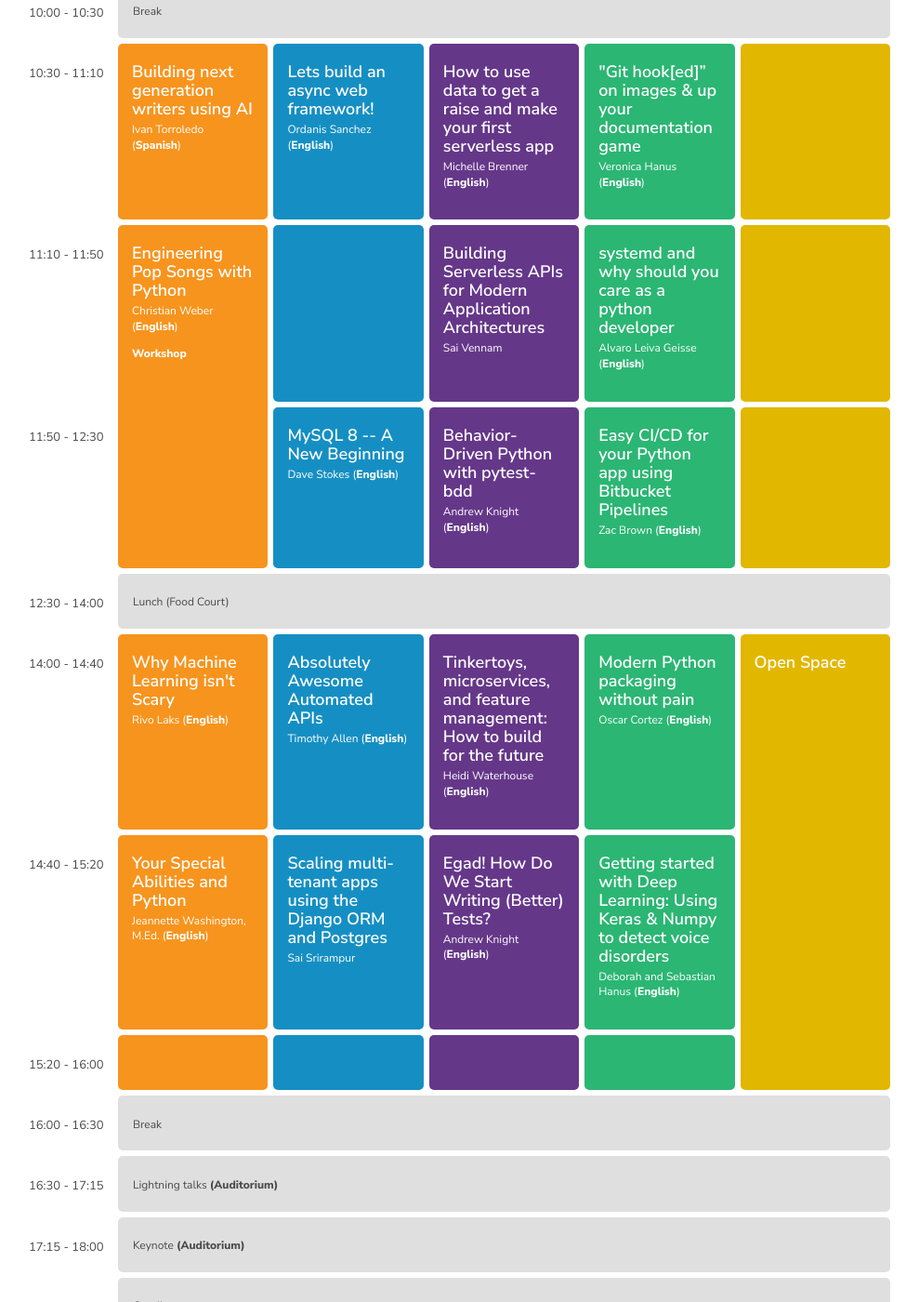
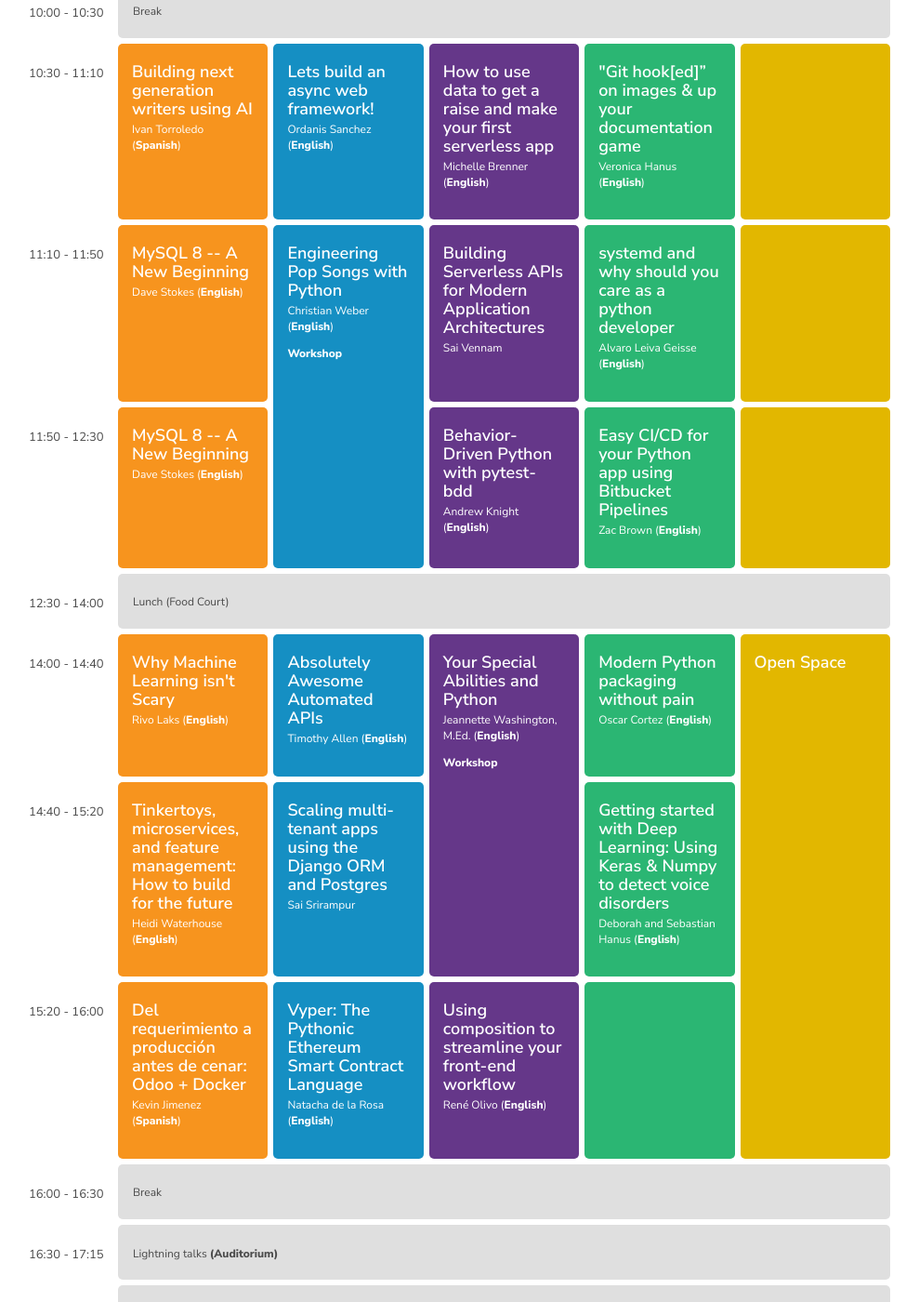
Before and after one commit to pycaribbean/pycaribbean.github.io, a Jekyll site: the page built from schedule.html, in a window 1280 px wide and 1400 px high, scrolled down 2710 px. Shown: the whole window at 93% size, without its empty margins (144-1133 px from the left). Built offline with Jekyll 4.4.1, drawn with Linux system fonts in a browser that asks for light colours; nearby versions of some CDN libraries; library files that are not in the unit come from our copies; some of the changed text lies outside the part shown.

Commit message:
Reorder schedule and add missing talks

```diff
--- a/schedule.html
+++ b/schedule.html
@@ -118,14 +118,14 @@
 
             <!-- ////////////// Start Row //////////// -->
             <div class="time">11:10 - 11:50</div>
-            <div class="lecture orange double-rows">
+            <div class="lecture orange">
+                <h4><a href="/talk/odoo-iot/" style="color:inherit;">Odoo IoT</a></h4>
+                <p><a href="/speaker/eneldo-serrata/" style="color:inherit;">Eneldo Serrata</a> (<b>Spanish</b>)</p>
+            </div>
+            <div class="lecture blue double-rows">
                 <h4><a href="/talk/a-hands-on-introduction-to-natural-language-processing-in-python/" style="color:inherit;">A hands-on introduction to Natural Language Processing in Python</a></h4>
                 <p><a href="/speaker/grishma-jena/" style="color:inherit;">Grishma Jena</a> (<b>English</b>)</p>
                 <p><b>Workshop</b></p>
-            </div>
-            <div class="lecture blue">
-                <h4><a href="/talk/multiple-inheritance-and-mixins/" style="color:inherit;">Multiple Inheritance and Mixins</a></h4>
-                <p><a href="/speaker/dane-hillard/" style="color:inherit;">Dane Hillard</a> (<b>English</b>)</p>
             </div>
             <div class="lecture purple">
                 <h4><a href="/talk/mental-health-and-tech-shops/" style="color:inherit;">Mental Health and Tech Shops</a></h4>
@@ -133,24 +133,25 @@
 
             </div>
             <div class="lecture green ">
-                <h4><a href="/talk/odoo-iot/" style="color:inherit;">Odoo IoT</a></h4>
-                <p><a href="/speaker/eneldo-serrata/" style="color:inherit;">Eneldo Serrata</a> (<b>Spanish</b>)</p>
+                <h4><a href="/talk/multiple-inheritance-and-mixins/" style="color:inherit;">Multiple Inheritance and Mixins</a></h4>
+                <p><a href="/speaker/dane-hillard/" style="color:inherit;">Dane Hillard</a> (<b>English</b>)</p>
+
             </div>
             <div class="lecture yellow">
 
             </div>
             <div class="time">11:50 - 12:30</div>
-            <div class="lecture blue">
-                <h4><a href="/talk/why-you-should-care-about-types:-python-typing-in-the-facebook-backend/" style="color:inherit;">Why you should care about types: Python Typing in the Facebook Backend</a></h4>
-                <p><a href="/speaker/luka-sterbic/" style="color:inherit;">Luka Sterbic</a> (<b>English</b>)</p>
+            <div class="lecture orange">
+                <h4><a href="/talk/pydtn-:-a-framework-to-build-dtn-apps-using-python/" style="color:inherit;">PyDTN: A framework to build DTN apps using Python</a></h4>
+                <p><a href="/speaker/matheus-monte/" style="color:inherit;">Matheus Monte</a> (<b>English</b>)</p>
             </div>
             <div class="lecture purple">
                 <h4><a href="/talk/essential-communication-skills-for-business/" style="color:inherit;">Essential Communication Skills for Business</a></h4>
                 <p><a href="/speaker/elise-micheals/" style="color:inherit;">Elise Micheals</a></p>
             </div>
             <div class="lecture green">
-                <h4><a href="/talk/pydtn-:-a-framework-to-build-dtn-apps-using-python/" style="color:inherit;">PyDTN: A framework to build DTN apps using Python</a></h4>
-                <p><a href="/speaker/matheus-monte/" style="color:inherit;">Matheus Monte</a> (<b>English</b>)</p>
+                <h4><a href="/talk/why-you-should-care-about-types:-python-typing-in-the-facebook-backend/" style="color:inherit;">Why you should care about types: Python Typing in the Facebook Backend</a></h4>
+                <p><a href="/speaker/luka-sterbic/" style="color:inherit;">Luka Sterbic</a> (<b>English</b>)</p>
             </div>
             <div class="lecture yellow">
 
@@ -196,7 +197,8 @@
                 <p><a href="/speaker/david-tavarez/" style="color:inherit;">David Tavárez</a> (<b>English</b>)</p>
             </div>
             <div class="lecture purple">
-
+                <h4><a href="/talk/egad-how-do-we-start-writing-better-tests/" style="color:inherit;">Egad! How Do We Start Writing (Better) Tests?</a></h4>
+                <p><a href="/speaker/andrew-knight/" style="color:inherit;">Andrew Knight</a> (<b>English</b>)</p>
             </div>
             <div class="lecture green">
                 <h4><a href="/talk/every-scar-a-story:-the-links-between-development-practice-source-control-testing-and-deployment/" style="color:inherit;">Every Scar A Story: The links between development practice, source control, testing, and deployment</a></h4>
@@ -317,14 +319,14 @@
 
             <!-- ////////////// Start Row ////////////// -->
             <div class="time">11:10 - 11:50</div>
-            <div class="lecture orange double-rows">
+            <div class="lecture orange">
+                <h4><a href="/talk/mysql-8----a-new-beginning/" style="color:inherit;">MySQL 8 -- A New Beginning</a></h4>
+                <p><a href="/speaker/dave-stokes/" style="color:inherit;">Dave Stokes</a> (<b>English</b>)</p>
+            </div>
+            <div class="lecture blue double-rows">
                 <h4><a href="/talk/engineering-pop-songs-with-python/" style="color:inherit;">Engineering Pop Songs with Python</a></h4>
                 <p><a href="/speaker/christian-weber/" style="color:inherit;">Christian Weber</a> (<b>English</b>)</p>
                 <p><b>Workshop</b></p>
-            </div>
-            <div class="lecture blue">
-                <!--<h4><a href="#" style="color:inherit;"></a></h4>-->
-                <!--<p><a href="#" style="color:inherit;"></a></p>-->
             </div>
             <div class="lecture purple">
                 <h4><a href="/talk/building-serverless-apis-for-modern-application-architectures/" style="color:inherit;">Building Serverless APIs for Modern Application Architectures</a></h4>
@@ -342,7 +344,7 @@
 
             <!-- ////////////// Start Row ////////////// -->
             <div class="time">11:50 - 12:30</div>
-            <div class="lecture blue">
+            <div class="lecture orange">
                 <h4><a href="/talk/mysql-8----a-new-beginning/" style="color:inherit;">MySQL 8 -- A New Beginning</a></h4>
                 <p><a href="/speaker/dave-stokes/" style="color:inherit;">Dave Stokes</a> (<b>English</b>)</p>
             </div>
@@ -375,9 +377,10 @@
                 <h4><a href="/talk/absolutely-awesome-automated-apis/" style="color:inherit;">Absolutely Awesome Automated APIs</a></h4>
                 <p><a href="/speaker/timothy-allen/" style="color:inherit;">Timothy Allen</a> (<b>English</b>)</p>
             </div>
-            <div class="lecture purple">
-                <h4><a href="/talk/tinkertoys-microservices-and-feature-management:-how-to-build-for-the-future/" style="color:inherit;">Tinkertoys, microservices, and feature management: How to build for the future</a></h4>
-                <p><a href="/speaker/heidi-waterhouse/" style="color:inherit;">Heidi Waterhouse</a> (<b>English</b>)</p>
+            <div class="lecture purple double-rows">
+                <h4><a href="/talk/your-special-abilities-and-python/" style="color:inherit;">Your Special Abilities and Python</a></h4>
+                <p><a href="/speaker/jeannette-washington/" style="color:inherit;">Jeannette Washington, M.Ed.</a> (<b>English</b>)</p>
+                <p><b>Workshop</b></p>
             </div>
             <div class="lecture green">
                 <h4><a href="/talk/modern-python-packaging-without-pain/" style="color:inherit;">Modern Python packaging without pain</a></h4>
@@ -391,17 +394,14 @@
             <!-- ////////////// Start Row ////////////// -->
             <div class="time">14:40 - 15:20</div>
             <div class="lecture orange">
-                <h4><a href="/talk/your-special-abilities-and-python/" style="color:inherit;">Your Special Abilities and Python</a></h4>
-                <p><a href="/speaker/jeannette-washington/" style="color:inherit;">Jeannette Washington, M.Ed.</a> (<b>English</b>)</p>
+            <h4><a href="/talk/tinkertoys-microservices-and-feature-management:-how-to-build-for-the-future/" style="color:inherit;">Tinkertoys, microservices, and feature management: How to build for the future</a></h4>
+                <p><a href="/speaker/heidi-waterhouse/" style="color:inherit;">Heidi Waterhouse</a> (<b>English</b>)</p>
             </div>
             <div class="lecture blue">
                 <h4><a href="/talk/scaling-multi-tenant-apps-using-the-django-orm-and-postgres/" style="color:inherit;">Scaling multi-tenant apps using the Django ORM and Postgres</a></h4>
                 <p><a href="/speaker/sai-srirampur/" style="color:inherit;">Sai Srirampur</a></p>
             </div>
-            <div class="lecture purple">
-                <h4><a href="/talk/egad-how-do-we-start-writing-better-tests/" style="color:inherit;">Egad! How Do We Start Writing (Better) Tests?</a></h4>
-                <p><a href="/speaker/andrew-knight/" style="color:inherit;">Andrew Knight</a> (<b>English</b>)</p>
-            </div>
+
             <div class="lecture green">
                 <h4><a href="/talk/getting-started-with-deep-learning:-using-keras-&-numpy-to-detect-voice-disorders/" style="color:inherit;">Getting started with Deep Learning: Using Keras & Numpy to detect voice disorders</a></h4>
                 <p><a href="/speaker/deborah-and-sebastian-hanus/" style="color:inherit;">Deborah and Sebastian Hanus</a> (<b>English</b>)</p>
@@ -414,14 +414,16 @@
             <!-- ////////////// Start Row ////////////// -->
             <div class="time">15:20 - 16:00</div>
             <div class="lecture orange">
-                <h4></h4>
-                <p></p>
+                <h4>Del requerimiento a producción antes de cenar: Odoo + Docker</h4>
+                <p>Kevin Jimenez (<b>Spanish</b>)</p>
             </div>
             <div class="lecture blue">
+                <h4>Vyper: The Pythonic Ethereum Smart Contract Language</h4>
+                <p>Natacha de la Rosa (<b>English</b>)</p>
             </div>
             <div class="lecture purple">
-                <h4></h4>
-                <p></p>
+                <h4>Using composition to streamline your front-end workflow</h4>
+                <p>René Olivo (<b>English</b>)</p>
             </div>
             <div class="lecture green">
                 <h4></h4>
```
